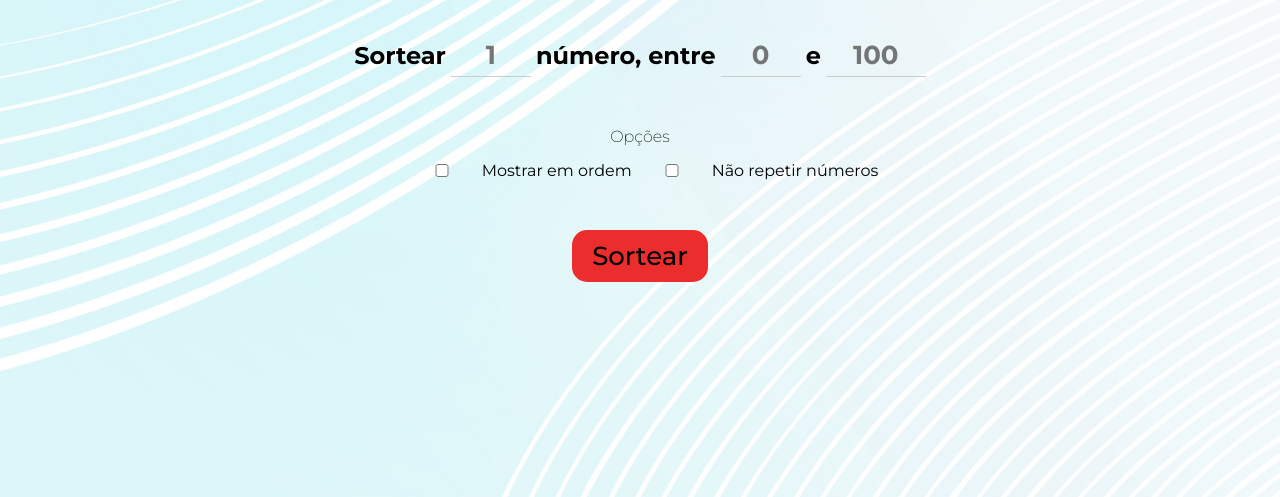
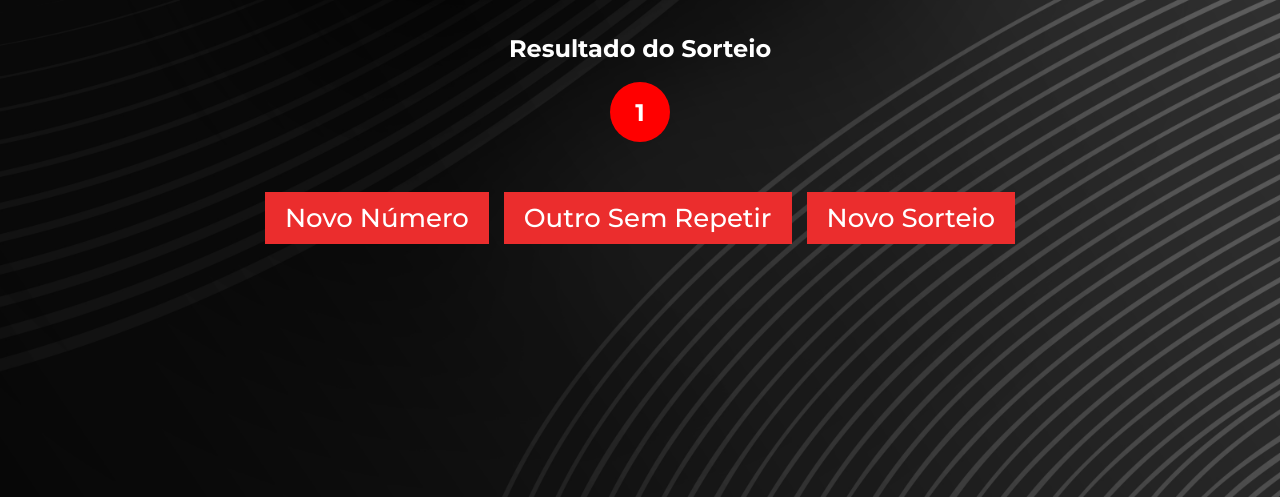
Before and after one commit to pacdt/Gerador-Sorteio, a plain HTML site: page index.html in a window 1280 px wide. Shown: the part 303-800 px from the top of the page. Drawn offline with Linux system fonts and the light colour scheme.

Commit message:
Div Result Ok

```diff
--- a/index.html
+++ b/index.html
@@ -6,7 +6,7 @@
     <link rel="stylesheet" href="./src/style.css">
     <title>Gerador de Sorteios</title>
 </head>
-<body id="bg-light">
+<body id="bg-dark">
     <header>
         <img src="./src/img/theme-mode.png" onclick="changeTheme()" alt="Botão de seleção de tema">
         <nav>
@@ -16,7 +16,8 @@
             </ul>
         </nav>
     </header>
-    <div class="main">
+
+    <div class="main" id="show">
         <img src="./src/img/logo.svg" alt="Logo">
 
         <section>
@@ -35,7 +36,7 @@
                     <input type="checkbox" name="" id="ordenado">
                     <label for="ordenado">Mostrar em ordem</label>
                     <input type="checkbox" name="" id="no-repeat">
-                    <label for="ordenado">Não repetir números</label>
+                    <label for="no-repeat">Não repetir números</label>
                 </div>
             </section>
 
@@ -43,6 +44,28 @@
         <button id="btn-sortear">Sortear</button>
     </div>
 
+
+
+    <div class="resultado-sorteio main">
+        <img src="./src/img/logo.svg" alt="Logo">
+
+        <section>
+            <div id="results">
+                <h2>Resultado do Sorteio</h2>
+                <br>
+                <div class="result-number">
+                    <h2>1</h2>
+                </div>
+            </div>
+
+        </section>
+        <div class="btn-div">
+            <button class="btn">Novo Número</button>
+            <button class="btn">Outro Sem Repetir</button>
+            <button class="btn">Novo Sorteio</button>
+        </div>
+    </div>
+
 <script src="./src/script.js"></script>
 </body>
 </html>
--- a/src/script.js
+++ b/src/script.js
@@ -8,3 +8,10 @@ function changeTheme(){
         themeBtn.id = "bg-light"
     }
 }
+
+//Mostrar/ocultar resultado
+const btnSorteio = document.querySelector("#btn-sortear")
+
+function sorteio(){
+
+}
--- a/src/style.css
+++ b/src/style.css
@@ -127,15 +127,46 @@ input:focus{
     align-items: center;
 }
 
-#btn-sortear{
+#btn-sortear, .btn{
     font-size: 26px;
     font-weight: 500;
+    color: #fff;
+
     padding: 10px 20px;
 
     border: none;
-    border-radius: 15px;
+    /* border-radius: 15px; */
     background-color: #eb2d2d;
 }
-#btn-sortear:hover{
+#btn-sortear:hover, .btn:hover{
     cursor: pointer;
 }
+#results{
+    display: flex;
+    flex-direction: column;
+    align-items: center;
+    justify-content: center;
+}
+.result-number{
+    background-color: red;
+    border-radius: 50px;
+    width: 60px;
+    height: 60px;
+    margin-bottom: 50px;
+
+    display: flex;
+    align-items: center;
+    justify-content: center;
+}
+.btn-div{
+    display: flex;
+    flex-direction: row;
+    align-items: center;
+    justify-content: center;
+    gap: 15px;
+}
+
+
+#show{
+    display: none;
+}
```
